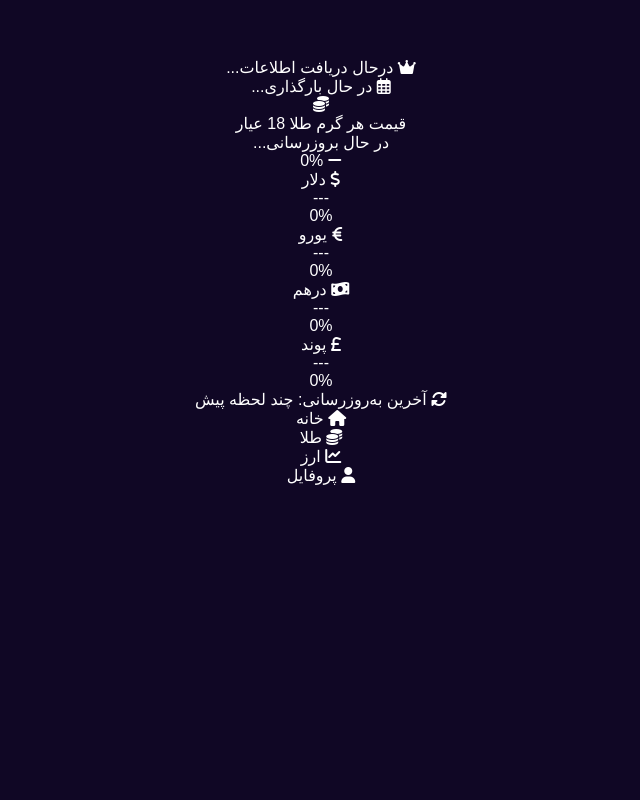
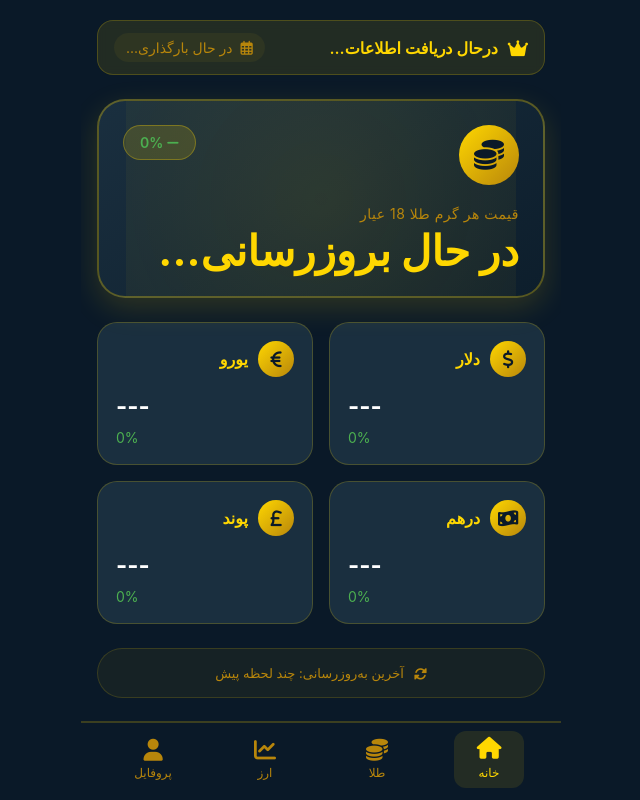
Before and after one commit to amirshomakher/kabotartelegrammini.app, a plain HTML site: page index.html in a window 1280 px wide. Shown: the whole page, without its empty margins (319-959 px from the left). Drawn offline with Linux system fonts and the light colour scheme; a script that the page names is missing.

Commit message:
Refactor CSS for improved layout and styling

```diff
--- a/index.css
+++ b/index.css
@@ -1,71 +1,310 @@
-body {
-    font-family: sans-serif;
-    text-align: center;
-    background: #100725;
-    color: white;
-    padding-top: 50px;
+* {
+    margin: 0;
+    padding: 0;
+    box-sizing: border-box;
+    font-family: -apple-system, BlinkMacSystemFont, 'Segoe UI', Roboto, Helvetica, Arial, sans-serif;
 }
 
-button {
-    padding: 12px 25px;
-    border: none;
-    border-radius: 10px;
-    background: #3b22c53a;
-    color: rgb(255, 219, 13);
-    font-size: 16px;
-    cursor: pointer;
+body {
+    background-color: #0a1928;
+    color: #ffffff;
+    min-height: 100vh;
 }
 
-header {
+.app-container {
+    max-width: 480px;
+    margin: 0 auto;
+    position: relative;
+    min-height: 100vh;
+    display: flex;
+    flex-direction: column;
+}
 
+
+.main-content {
+    flex: 1;
+    padding: 20px 16px 80px 16px;
+    overflow-y: auto;
+}
+
+
+.welcome-header {
     display: flex;
-    width: 80%;
+    justify-content: space-between;
     align-items: center;
-    justify-content: space-around;
-    background-color: rgba(41, 41, 41, 0.295);
-    backdrop-filter: blur(10%);
-    margin-top: -30px;
-    padding: 10px;
-    margin-left: auto;
-    margin-right: auto;
+    margin-bottom: 24px;
+    background: rgba(255, 215, 0, 0.1);
+    padding: 12px 16px;
+    border-radius: 16px;
+    backdrop-filter: blur(5px);
+    border: 1px solid rgba(255, 215, 0, 0.2);
+}
+
+.user-greeting {
+    display: flex;
+    align-items: center;
+    gap: 10px;
+    color: #FFD700;
+    font-weight: 600;
+    font-size: 16px;
+}
+
+.crown-icon {
+    color: #FFD700;
+    font-size: 18px;
+}
+
+.date-display {
+    display: flex;
+    align-items: center;
+    gap: 8px;
+    color: #B8860B;
+    font-size: 14px;
+    background: rgba(255, 215, 0, 0.05);
+    padding: 6px 12px;
     border-radius: 20px;
 }
 
-.headerlogo {
+
+.gold-card {
+    background: linear-gradient(145deg, #1a2f3f, #0d1e2c);
+    border-radius: 28px;
+    padding: 24px;
+    margin-bottom: 24px;
+    position: relative;
+    overflow: hidden;
+    border: 2px solid rgba(255, 215, 0, 0.3);
+    box-shadow: 0 10px 30px rgba(255, 215, 0, 0.15);
+}
+
+.gold-card::before {
+    content: '';
+    position: absolute;
+    top: -50%;
+    right: -50%;
+    width: 200%;
+    height: 200%;
+    background: radial-gradient(circle, rgba(255,215,0,0.1) 0%, transparent 70%);
+    animation: rotate 20s linear infinite;
+}
+
+@keyframes rotate {
+    from { transform: rotate(0deg); }
+    to { transform: rotate(360deg); }
+}
+
+.gold-icon {
+    width: 60px;
+    height: 60px;
+    background: linear-gradient(135deg, #FFD700, #B8860B);
+    border-radius: 30px;
     display: flex;
     align-items: center;
     justify-content: center;
-
+    margin-bottom: 20px;
+    position: relative;
+    z-index: 1;
 }
 
-.headerlogo h1 {
-    font-size: 1rem;
+.gold-icon i {
+    font-size: 30px;
+    color: #0a1928;
 }
 
-.h1{
-    font-size: 2rem;
-    margin-top: 50px;
-    margin-bottom: 20px;
+.gold-price-container {
+    position: relative;
+    z-index: 1;
 }
 
-header nav {
+.gold-label {
+    display: block;
+    color: #B8860B;
+    font-size: 14px;
+    margin-bottom: 8px;
+    letter-spacing: 0.5px;
+}
+
+.gold-price {
+    display: flex;
+    align-items: baseline;
+    gap: 8px;
+}
+
+.price-number {
+    font-size: 42px;
+    font-weight: 700;
+    color: #FFD700;
+    line-height: 1;
+}
+
+.price-currency {
+    font-size: 18px;
+    color: #B8860B;
+}
+
+.gold-change {
+    position: absolute;
+    top: 24px;
+    left: 24px;
+    background: rgba(255, 215, 0, 0.15);
+    color: #4CAF50;
+    padding: 8px 16px;
+    border-radius: 20px;
+    font-size: 14px;
+    font-weight: 600;
+    border: 1px solid rgba(255, 215, 0, 0.3);
+    z-index: 1;
+}
+
+.currency-grid {
+    display: grid;
+    grid-template-columns: repeat(2, 1fr);
+    gap: 16px;
+    margin-bottom: 24px;
+}
+
+.currency-card {
+    background: #1a2f3f;
+    border-radius: 20px;
+    padding: 18px;
+    border: 1px solid rgba(255, 215, 0, 0.2);
+    transition: all 0.3s ease;
+}
+
+.currency-card:hover {
+    transform: translateY(-2px);
+    border-color: #FFD700;
+    box-shadow: 0 8px 20px rgba(255, 215, 0, 0.2);
+}
+
+.currency-header {
     display: flex;
     align-items: center;
-    justify-content: space-around;
-    text-decoration: none;
-    color: white;
-    list-style-type: none;
-    width: 50%;
+    gap: 10px;
+    margin-bottom: 15px;
 }
 
-header nav li{
-    color: white;
-    font-size: 1rem;
-    cursor: pointer;
+.currency-icon {
+    width: 36px;
+    height: 36px;
+    background: linear-gradient(135deg, #FFD700, #B8860B);
+    border-radius: 18px;
+    display: flex;
+    align-items: center;
+    justify-content: center;
+    color: #0a1928;
+    font-size: 18px;
 }
 
-header nav li:hover{
-    color: rgb(255, 219, 13);
-    font-size: 1rem;
+.currency-name {
+    color: #FFD700;
+    font-weight: 600;
+    font-size: 16px;
+}
+
+.currency-price {
+    font-size: 24px;
+    font-weight: 700;
+    color: #ffffff;
+    margin-bottom: 8px;
+    direction: ltr;
+    text-align: left;
+}
+
+.currency-change {
+    font-size: 14px;
+    color: #4CAF50;
+    text-align: left;
+    direction: ltr;
+}
+
+
+.update-info {
+    display: flex;
+    align-items: center;
+    justify-content: center;
+    gap: 10px;
+    color: #B8860B;
+    font-size: 13px;
+    padding: 16px;
+    background: rgba(255, 215, 0, 0.05);
+    border-radius: 30px;
+    border: 1px solid rgba(255, 215, 0, 0.15);
+}
+
+.update-info i {
+    animation: spin 2s linear infinite;
+}
+
+@keyframes spin {
+    from { transform: rotate(0deg); }
+    to { transform: rotate(360deg); }
+}
+
+.bottom-nav {
+    position: fixed;
+    bottom: 0;
+    left: 0;
+    right: 0;
+    max-width: 480px;
+    margin: 0 auto;
+    background: #0a1928;
+    display: flex;
+    justify-content: space-around;
+    align-items: center;
+    padding: 8px 16px 12px;
+    border-top: 2px solid rgba(255, 215, 0, 0.2);
+    backdrop-filter: blur(10px);
+    z-index: 1000;
+}
+
+.nav-item {
+    display: flex;
+    flex-direction: column;
+    align-items: center;
+    gap: 4px;
+    color: #B8860B;
+    font-size: 12px;
     cursor: pointer;
+    transition: all 0.3s ease;
+    padding: 8px 12px;
+    border-radius: 12px;
+    width: 70px;
 }
+
+.nav-item i {
+    font-size: 22px;
+    transition: all 0.3s ease;
+}
+
+.nav-item.active {
+    color: #FFD700;
+    background: rgba(255, 215, 0, 0.1);
+}
+
+.nav-item.active i {
+    transform: translateY(-2px);
+}
+
+
+.positive-change {
+    color: #4CAF50 !important;
+}
+
+.negative-change {
+    color: #f44336 !important;
+}
+
+
+.main-content::-webkit-scrollbar {
+    width: 4px;
+}
+
+.main-content::-webkit-scrollbar-track {
+    background: #1a2f3f;
+}
+
+.main-content::-webkit-scrollbar-thumb {
+    background: #FFD700;
+    border-radius: 4px;
+}
```
